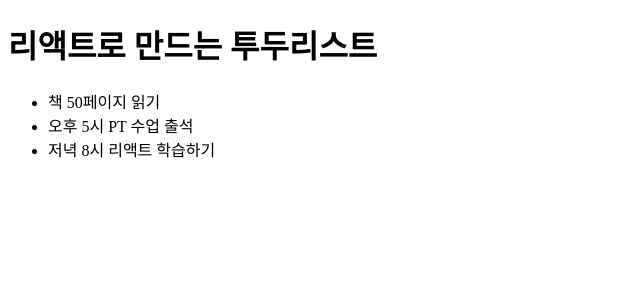
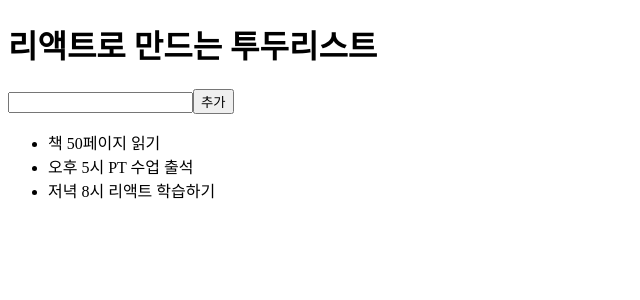
Before and after one commit to shin-Hyunwoo/react-practice-todo-list, a React (Vite) app: page / in a window 1280 px wide. Shown: the top 300 px of the page, without its empty margins (0-640 px from the left). Built offline with nearby package versions, Linux system fonts and the light colour scheme.

Commit message:
✨ feat: add todo input form and submit button

```diff
--- a/src/App.jsx
+++ b/src/App.jsx
@@ -13,6 +13,10 @@ function App() {
   return (
     <>
       <h1>리액트로 만드는 투두리스트</h1>
+      <div>
+        <input />
+        <button>추가</button>
+      </div>
       <TodoList todos={todos} />
     </>
   );
```
